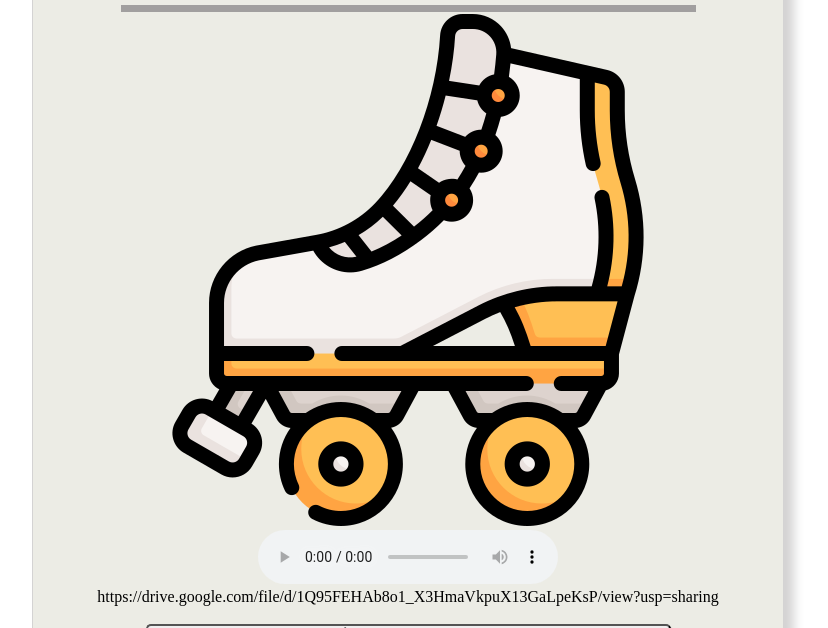
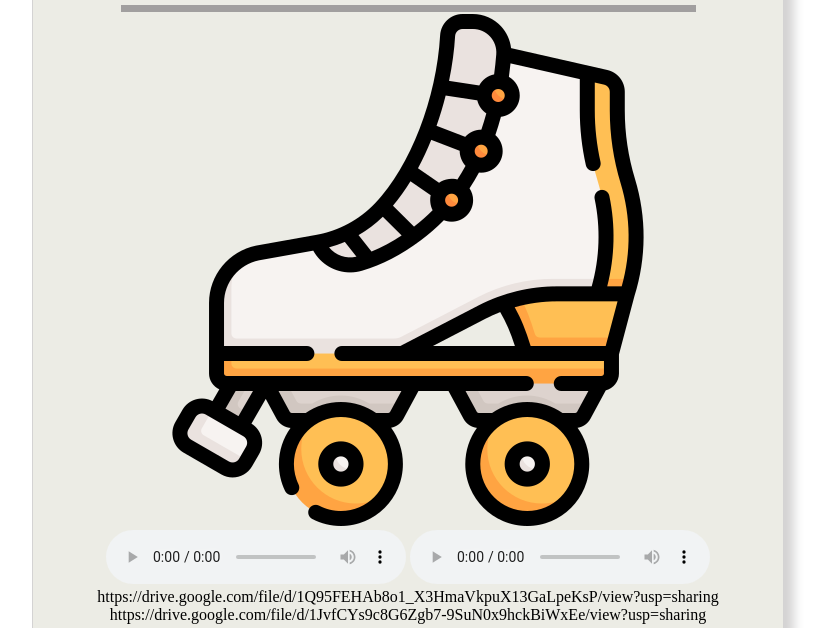
Before and after one commit to REYDIA/melatenlashistorias, a plain HTML site: page patines.html in a window 1280 px wide. Shown: the part 172-800 px from the top of the page, without its empty margins (232-1060 px from the left). Drawn offline with Linux system fonts and the light colour scheme.

Commit message:
Update patines.html

```diff
--- a/patines.html
+++ b/patines.html
@@ -21,8 +21,9 @@
             <div>
                 <img src="assets/img/patines-icono.png" alt="juguetes-blanco-negro">
                 <audio src="http://drive.google.com/uc?export=view&id=1joaacwbxKGB4hvpkFsSK9P3CFJ07DCIP" preload="auto" controls controlslist="nodownload"></audio>
-
+                <audio src="http://drive.google.com/uc?export=view&id=1Q95FEHAb8o1_X3HmaVkpuX13GaLpeKsP" preload="auto" controls controlslist="nodownload"></audio>
             https://drive.google.com/file/d/1Q95FEHAb8o1_X3HmaVkpuX13GaLpeKsP/view?usp=sharing
+                https://drive.google.com/file/d/1JvfCYs9c8G6Zgb7-9SuN0x9hckBiWxEe/view?usp=sharing
             </div>
             <br>
             <!-- <p>
```
